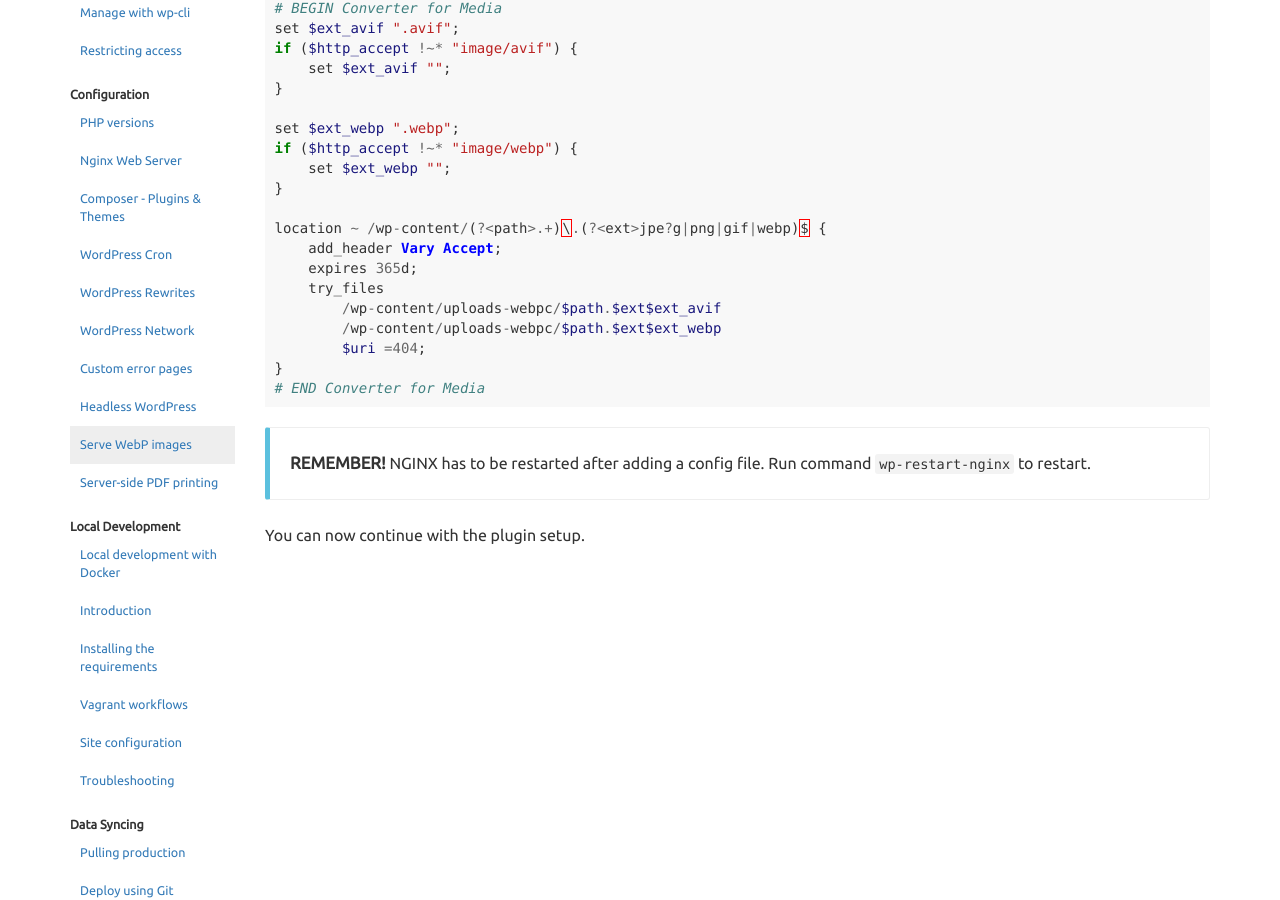
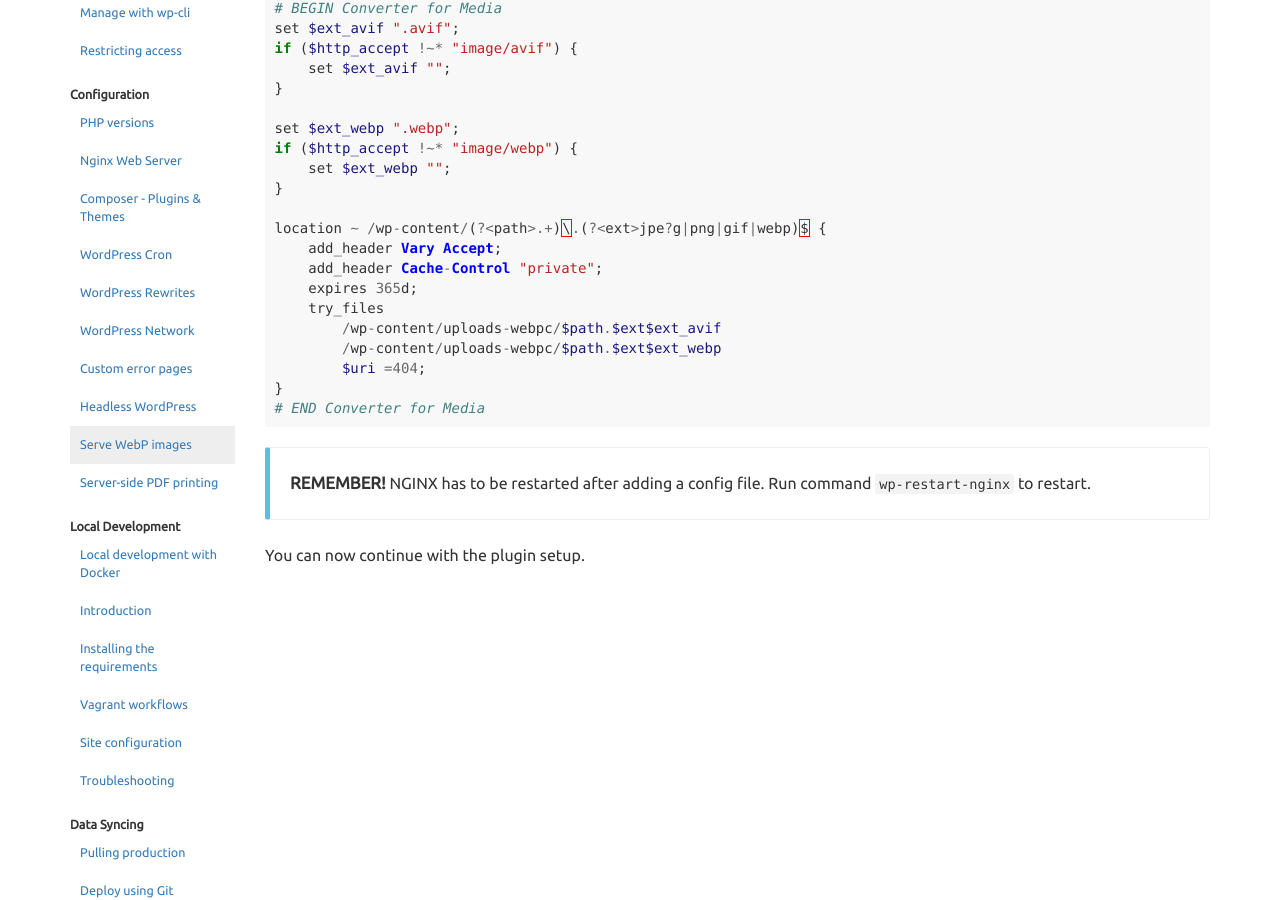
Before and after one commit to Seravo/docs, a Jekyll site: the page built from pages/_configuration/webp-images.md, in a window 1280 px wide and 900 px high, scrolled down 343 px. Built offline with Jekyll 4.4.1, drawn with Linux system fonts in a browser that asks for light colours; nearby versions of some CDN libraries.

Commit message:
Update webp-images.md

```diff
--- a/pages/_configuration/webp-images.md
+++ b/pages/_configuration/webp-images.md
@@ -23,6 +23,7 @@ if ($http_accept !~* "image/webp") {
 
 location ~ /wp-content/(?<path>.+)\.(?<ext>jpe?g|png|gif|webp)$ {
     add_header Vary Accept;
+    add_header Cache-Control "private";
     expires 365d;
     try_files
         /wp-content/uploads-webpc/$path.$ext$ext_avif
```
